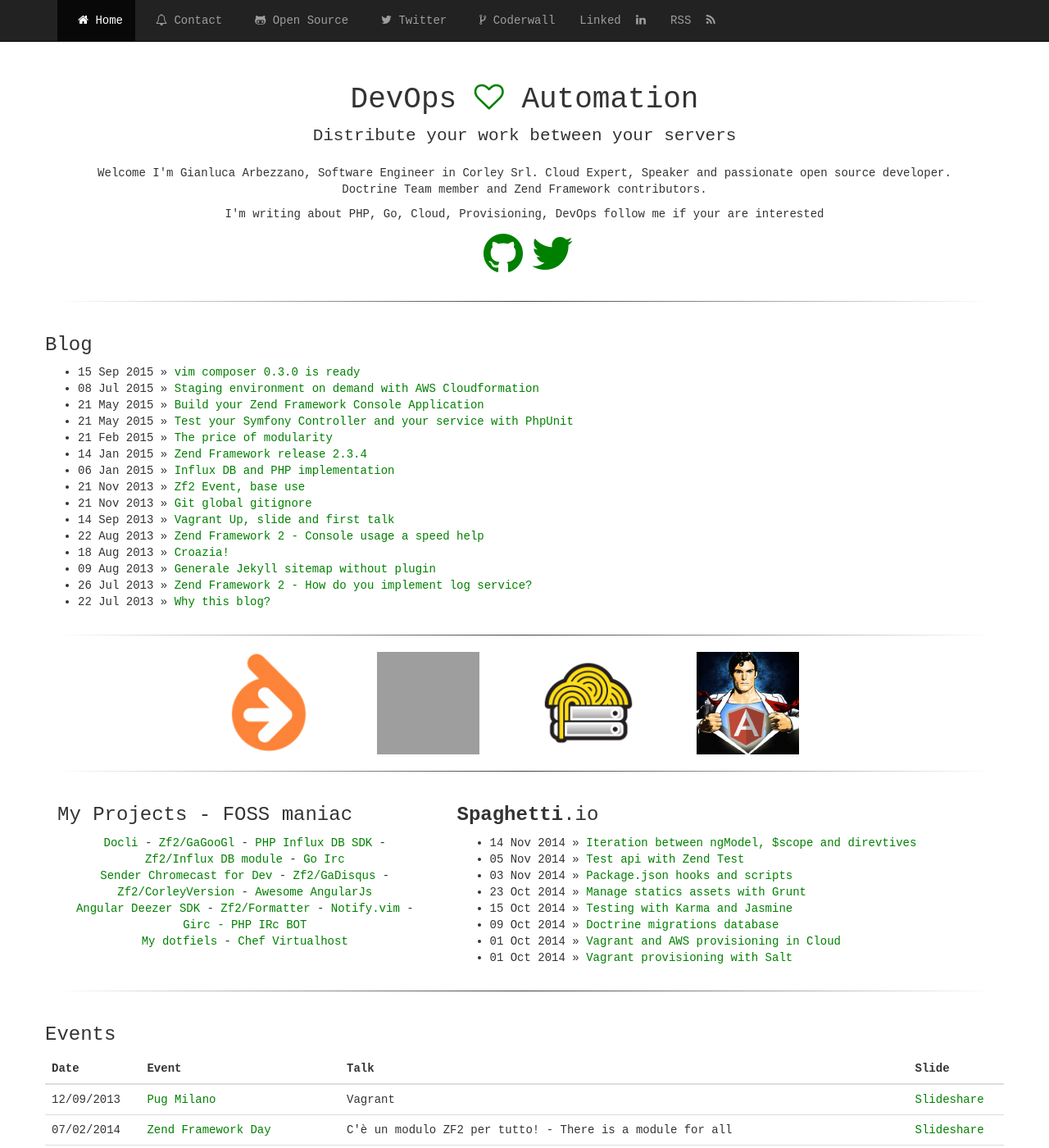
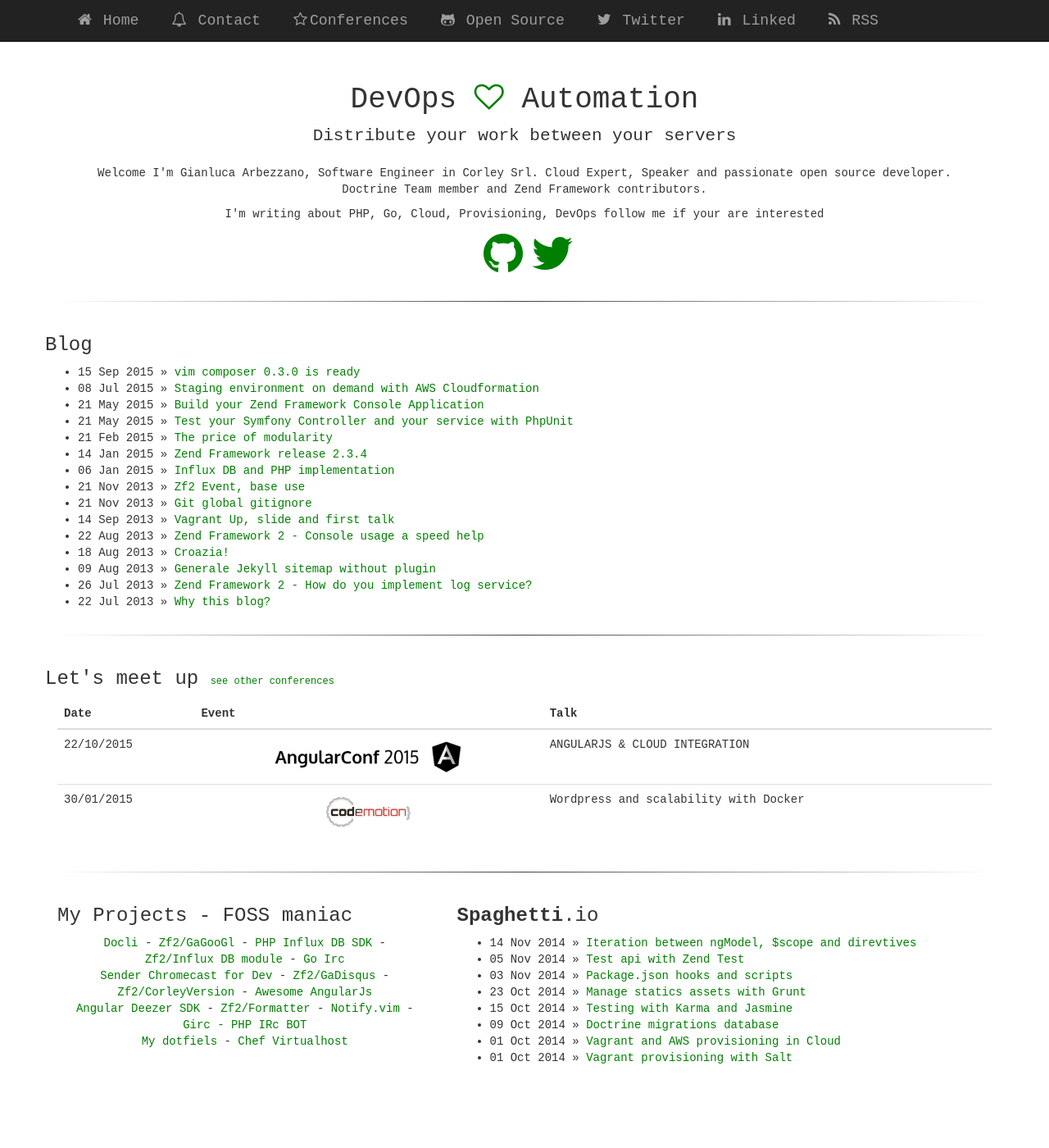
Before and after one commit to gianarb/gianarb.github.com, a Jekyll site: the page built from index.html, in a window 1280 px wide and 1400 px high. Shown: the whole window at 82% size. Built offline with Jekyll 4.4.1, drawn with Linux system fonts in a browser that asks for light colours; nearby versions of some CDN libraries; Markdown is read by kramdown in place of the engine named in the settings; some of the changed text lies outside the part shown; grey boxes are pictures that could not be loaded.

Commit message:
refactoring events

```diff
--- a/_includes/navigator.html
+++ b/_includes/navigator.html
@@ -1,4 +1,4 @@
-<div class="navbar navbar-inverse navbar-fixed-top" role="navigation">
+<div class="navbar navbar-inverse navbar-fixed-top" id="top" role="navigation">
 <div class="container">
 	<div class="navbar-header">
 	<button type="button" class="navbar-toggle" data-toggle="collapse" data-target=".navbar-collapse">
@@ -10,13 +10,13 @@
 	</div>
 	<div class="collapse navbar-collapse">
         <ul class="nav navbar-nav">
-            <li class="active"><a href="/"><i class="fa fa-home"></i> Home</a></li>
+            <li><a href="/"><i class="fa fa-home"></i> Home</a></li>
             <li><a href="/contact.html"><i class="fa fa-bell-o"></i> Contact</a></li>
+            <li><a href="/conferences.html"><i class="fa fa-star-o"></i>Conferences</a></li>
             <li><a target="_blank" href="http://github.com/gianarb"><i class="fa fa-github-alt"></i> Open Source</a></li>
             <li><a target="_blank" href="http://twitter.com/GianArb"><i class="fa fa-twitter"></i> Twitter</a></li>
-            <li><a target="_blank" href="https://coderwall.com/gianarb"><i class="fa fa-code-fork"></i> Coderwall</a></li>
-            <li><a target="_blank" href="https://www.linkedin.com/in/gianlucarbezzano/en">Linked <i class="fa fa-linkedin"></i></a></li>
-            <li><a target="_blank" href="http://gianarb.it/atom.xml">RSS <i class="fa fa-rss"></i></a></li>
+            <li><a target="_blank" href="https://www.linkedin.com/in/gianlucarbezzano/en"><i class="fa fa-linkedin"></i> Linked</a></li>
+            <li><a target="_blank" href="http://gianarb.it/atom.xml"><i class="fa fa-rss"></i> RSS</a></li>
         </ul>
 	</div><!--/.nav-collapse -->
 </div>
--- /dev/null
+++ b/_includes/next-events.html
@@ -0,0 +1,31 @@
+<div class="row">
+    <h3>Let's meet up <small><a href="/conferences.html">see other conferences</a></small></h3>
+
+    <div class="col-md-12">
+      <table class="table table-hover">
+          <thead>
+            <tr>
+              <th>Date</th>
+              <th>Event</th>
+              <th>Talk</th>
+            </tr>
+          </thead>
+          <tbody>
+            <tr>
+              <td>22/10/2015</td>
+              <td><a href="http://angularconf.it/" target="_blank">
+                <img class="conf img-responsive" src="/img/conf/angularconf-2015.png">
+              </a></td>
+              <td>ANGULARJS & CLOUD INTEGRATION</td>
+            </tr>
+            <tr>
+              <td>30/01/2015</td>
+              <td><a href="milan2015.codemotionworld.com" target="_blank">
+                <img class="conf img-responsive" src="/img/conf/codemotion.png">
+              </a></td>
+              <td>Wordpress and scalability with Docker</td>
+            </tr>
+          </tbody>
+        </table>
+    </div>
+</div>
--- a/_layouts/default.html
+++ b/_layouts/default.html
@@ -28,5 +28,6 @@
 
       <script src="//code.jquery.com/jquery-1.11.0.min.js"></script>
       <script src="//maxcdn.bootstrapcdn.com/bootstrap/3.2.0/js/bootstrap.min.js"></script>
+      <script src="/js/custom.js"></script>
       <script type="text/javascript" src="//s7.addthis.com/js/300/addthis_widget.js#pubid=ra-55b22e06669600af" async="async"></script>
 </html>
--- a/css/main.css
+++ b/css/main.css
@@ -1,3 +1,6 @@
+/**
+ * General
+ */
 body {
     font-family: monospace, Arial, serif;
 }
@@ -19,10 +22,56 @@
   text-decoration:none;
 }
 
+hr {
+  border: 0;
+  height: 1px;
+  background-image: linear-gradient(to right, rgba(0, 0, 0, 0), rgba(0, 0, 0, 0.75), rgba(0, 0, 0, 0));
+}
+
+h3 small {
+    font-size: 0.5em;
+}
+
+a > .fa {
+  padding-left: 10px;
+}
+
+.conf {
+    height: 50px;
+    margin: 0 auto;
+}
+
+.conf-logo {
+    text-align: center;
+}
+
+/**
+ * Slogan home page
+ */
+#slogan .fa-heart-o {
+  color: green;
+}
+
+/**
+ * Navigator
+ */
+#top {
+    font-size:1.3em;
+}
+#top li i{
+    padding-right:3px;
+}
+
+/**
+ * Error page
+ */
 .error-template {padding: 40px 15px;text-align: center;}
 .error-actions {margin-top:15px;margin-bottom:15px;}
 .error-actions .btn { margin-right:10px; }
 
+/**
+ * Post
+ */
 .post h2
 {
     color: #00B200;
@@ -43,6 +92,9 @@
     font-size:0.9em;
 }
 
+/**
+ * Footer
+ */
 .footer {
     position: absolute;
     width:100%;
@@ -55,40 +107,3 @@
 .footer p.text-muted {
     margin: 14px 0 14px 0;
 }
-
-hr {
-  border: 0;
-  height: 1px;
-  background-image: linear-gradient(to right, rgba(0, 0, 0, 0), rgba(0, 0, 0, 0.75), rgba(0, 0, 0, 0));
-}
-
-#slogan .fa-heart-o {
-  color: green;
-}
-
-.error-template {padding: 40px 15px;text-align: center;}
-.error-actions {margin-top:15px;margin-bottom:15px;}
-.error-actions .btn { margin-right:10px; }
-
-.footer {
-    position: absolute;
-    width:100%;
-    bottom: 0;
-    display:none;
-    background-color: #222;
-    border-color: #080808;
-}
-
-.footer p.text-muted {
-    margin: 14px 0 14px 0;
-}
-
-hr {
-  border: 0;
-  height: 1px;
-  background-image: linear-gradient(to right, rgba(0, 0, 0, 0), rgba(0, 0, 0, 0.75), rgba(0, 0, 0, 0));
-}
-
-a > .fa {
-  padding-left: 10px;
-}
--- a/index.html
+++ b/index.html
@@ -23,20 +23,9 @@
   </ul>
 </div>
 <hr class="style-two">
-<div class="row">
-    <div class="col-md-2 col-md-offset-2">
-        <a href='http://www.doctrine-project.org' target='_blank'><img src='/img/doctrine.png' border='0' alt='Doctrine Project' width="125px"/></a>
-    </div>
-    <div class="col-md-2">
-        <a href='http://vim-php.com' target='_blank'><img src='https://avatars3.githubusercontent.com/u/2125030?v=3&s=125' border='0' alt='Vim and Php Community'/></a>
-    </div>
-    <div class="col-md-2">
-        <a href='http://spaghetti.io' target='_blank'><img src='/img/spaghetti.png' border='0' alt='Spaghetti Blog' width="125px"/></a>
-    </div>
-    <div class="col-md-2">
-        <a href='https://github.com/ngutils' target='_blank'><img src='/img/ngutils.png' border='0' alt='AngularJs developer ngutils' width="125px"/></a>
-    </div>
-</div>
+
+{% include next-events.html %}
+
 <hr class="style-two">
 
 <div id="project" class="row">
@@ -67,81 +56,3 @@
         </ul>
     </div>
 </div>
-<hr class="style-two">
-<div class="row" id="events">
-  <h3>Events</h3>
-  <div class="table-responsive">
-      <table class="table table-hover">
-          <thead>
-            <tr>
-              <th>Date</th>
-              <th>Event</th>
-              <th>Talk</th>
-              <th>Slide</th>
-            </tr>
-          </thead>
-          <tbody>
-            <tr>
-              <td>12/09/2013</td>
-              <td><a href="http://milano.grusp.org/incontri-passati/" target="_blank">Pug Milano</a></td>
-              <td>Vagrant</td>
-              <td><a href="http://www.slideshare.net/GianlucaArbezzano/presentazione-def-26159972" target="_blank">Slideshare</a></td>
-            </tr>
-            <tr>
-              <td>07/02/2014</td>
-              <td><a href="http://2014.zfday.it/" target="_blank"> Zend Framework Day</a></td>
-              <td>C'è un modulo ZF2 per tutto! - There is a module for all</td>
-              <td><a href="http://www.slideshare.net/GianlucaArbezzano/zfdayit-2014-there-is-a-module-for-everything" target="_blank">Slideshare</a></td>
-            </tr>
-            <tr>
-              <td>27/03/2014</td>
-              <td><a href="http://milano.grusp.org/incontri-passati/" target="_blank">Pug Milano</a></td>
-              <td>Zend Queue</td>
-              <td><a href="http://www.slideshare.net/GianlucaArbezzano/queue-system-and-zendqueue-implementation" target="_blank">Slideshare</a></td>
-            </tr>
-            <tr>
-              <td>21/05/2014</td>
-              <td><a href="http://www.cloudparty.it/milano2014.html" target="_blank">CloudParty - Milano</a></td>
-              <td>Vagrant, riutilizzo dell'infrastruttura - Vagrant, reuse architecture</td>
-              <td><a href="http://www.slideshare.net/corleycloud/vagrant-reusable-code" target="_blank">Slideshare</a></td>
-            </tr>
-            <tr>
-              <td>21/05/2014</td>
-              <td><a href="http://www.eventbrite.it/e/biglietti-devparty-angularjs-12352046303" target="_blank">DevParty - Torino</a></td>
-              <td>Getting Start Chromecast developer</td>
-              <td><a href="http://www.slideshare.net/corleycloud/chromecast-devparty-torino-2014" target="_blank">Slideshare</a></td>
-            </tr>
-            <tr>
-              <td>07/10/2014</td>
-              <td><a href="https://www.eventbrite.it/e/time-series-database-php-influxdb-tickets-7333632091" target="_blank">PugTo</a></td>
-              <td>Time series Database,PHP & Influx DB</td>
-              <td><a href="http://gianarb.it/influxdb-slide/" target="_blank">Reveal</a></td>
-            </tr>
-            <tr>
-              <td>24/10/2014</td>
-              <td><a href="http://www.cloudparty.it/" target="_blank">CloudParty - Genova</a></td>
-              <td>Sviluppo di API REST con ZF2 & MongoDB</td>
-              <td><a href="http://gianarb.it/cloudparty-zf2-rest-slide" target="_blank">Reveal</a></td>
-            </tr>
-            <tr>
-              <td>30/01/2015</td>
-              <td><a href="http://www.cloudparty.it/" target="_blank">CloudParty - Bologna</a></td>
-              <td>AngularJs andvanced startup</td>
-              <td><a href="http://gianarb.it/talk-ng-startup/#/" target="_blank">Reveal</a></td>
-            </tr>
-            <tr>
-              <td>17/06/2015</td>
-              <td><a href="http://internetof.it/" target="_blank">InternetOfIT - Bologna</a></td>
-              <td>Delorean made in Home - Reaspberry, gobot and MQTT</td>
-              <td><a href="http://gianarb.it/internetofit-2015-slide/#/" target="_blank">Reveal</a></td>
-            </tr>
-            <tr>
-              <td>04/07/2015</td>
-              <td><a href="http://joomlafestival.eu/" target="_blank">JoomlaFestival - Milano</a></td>
-              <td>Joomla and Scalability with AWS Beanstalk</td>
-              <td><a href="http://gianarb.it/jfestival-scalability-2015/#/" target="_blank">Reveal</a></td>
-            </tr>
-          </tbody>
-        </table>
-    </div>
-</div>
--- a/js/custom.js
+++ b/js/custom.js
@@ -1,33 +1,14 @@
 jQuery(document).ready(function () {
 
-    $('#gf').text('GitHub Followers');
-    $('#gfr').text('GitHub Repos');
-
-    JSONP('https://api.github.com/users/ocramius?callback=?', function (response) {
-        var data = response.data;
-        $('#gf').text(data.followers + ' GitHub Followers');
-        $('#gfr').text(data.public_repos + ' GitHub Repos');
-    });
-
-    function JSONP(url, callback) {
-        var id = ( 'jsonp' + Math.random() * new Date() ).replace('.', '');
-        var script = document.createElement('script');
-        script.src = url.replace('callback=?', 'callback=' + id);
-        document.body.appendChild(script);
-        window[ id ] = function (data) {
-            if (callback) {
-                callback(data);
-            }
-        };
+  var navigatorSwitchActive = function() {
+    var els = document.querySelectorAll("#top a");
+    $(".nav").find("#top .active").removeClass("active");
+    for (var ii = 0; ii < els.length; ii++) {
+      if (els[ii].href === location.href) {
+        $(els[ii]).parent().addClass("active");
+        return;
+      }
     }
-
-    $('#ghw').githubWidget({
-        'username':                   'Ocramius',
-        'displayActions':             false,
-        'firstCount':                 10,
-        'displayHeader':              false,
-        'displayLastCommit':          false,
-        'displayAccountInformations': false,
-        'displayLanguage':            false
-    });
+  };
+  navigatorSwitchActive();
 });
```
Also changed, not shown: conferences.html (added, +141 -0 lines), img/conf/angularconf-2015.png (added), img/conf/codemotion.png (added), img/conf/symfonyday.jpg (added).
